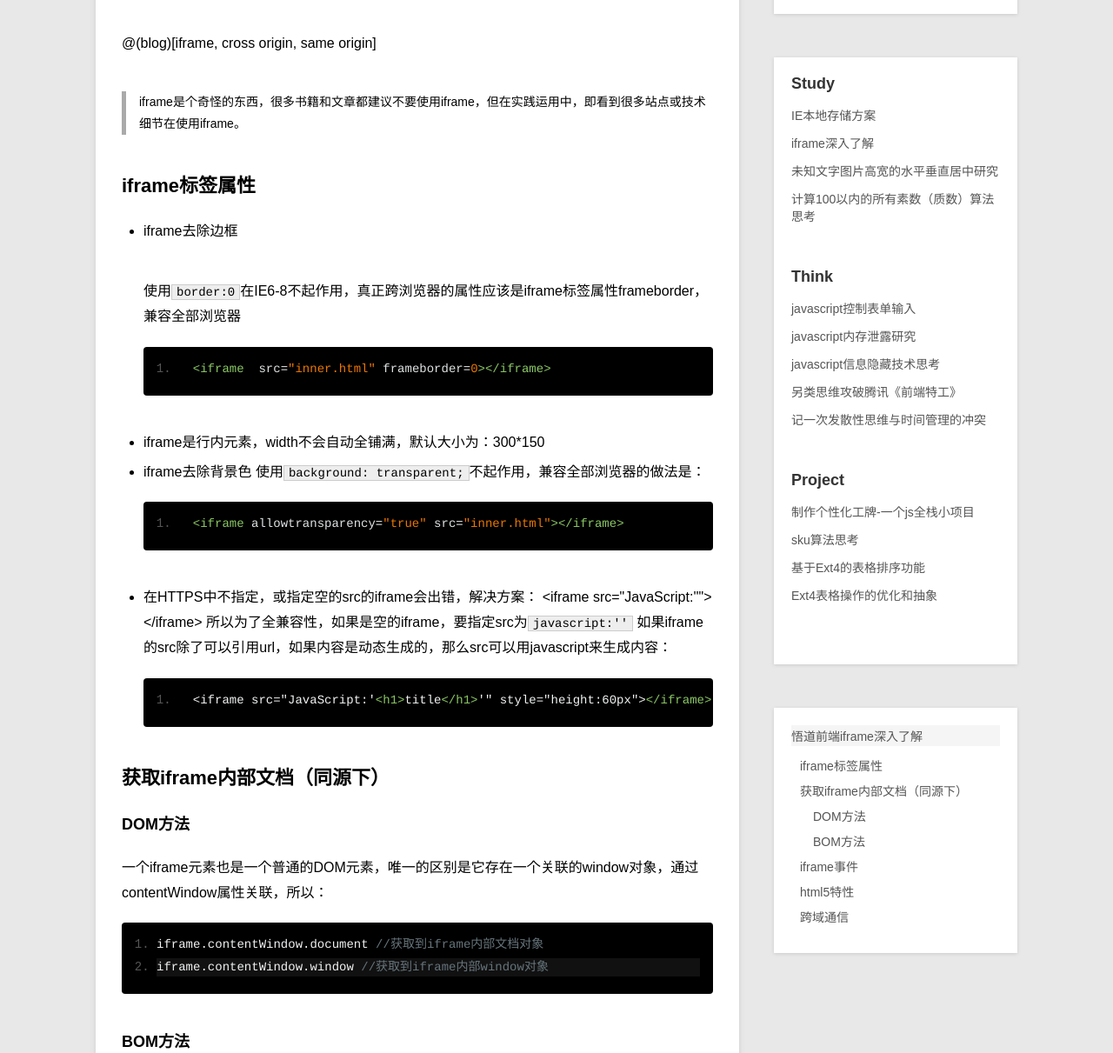
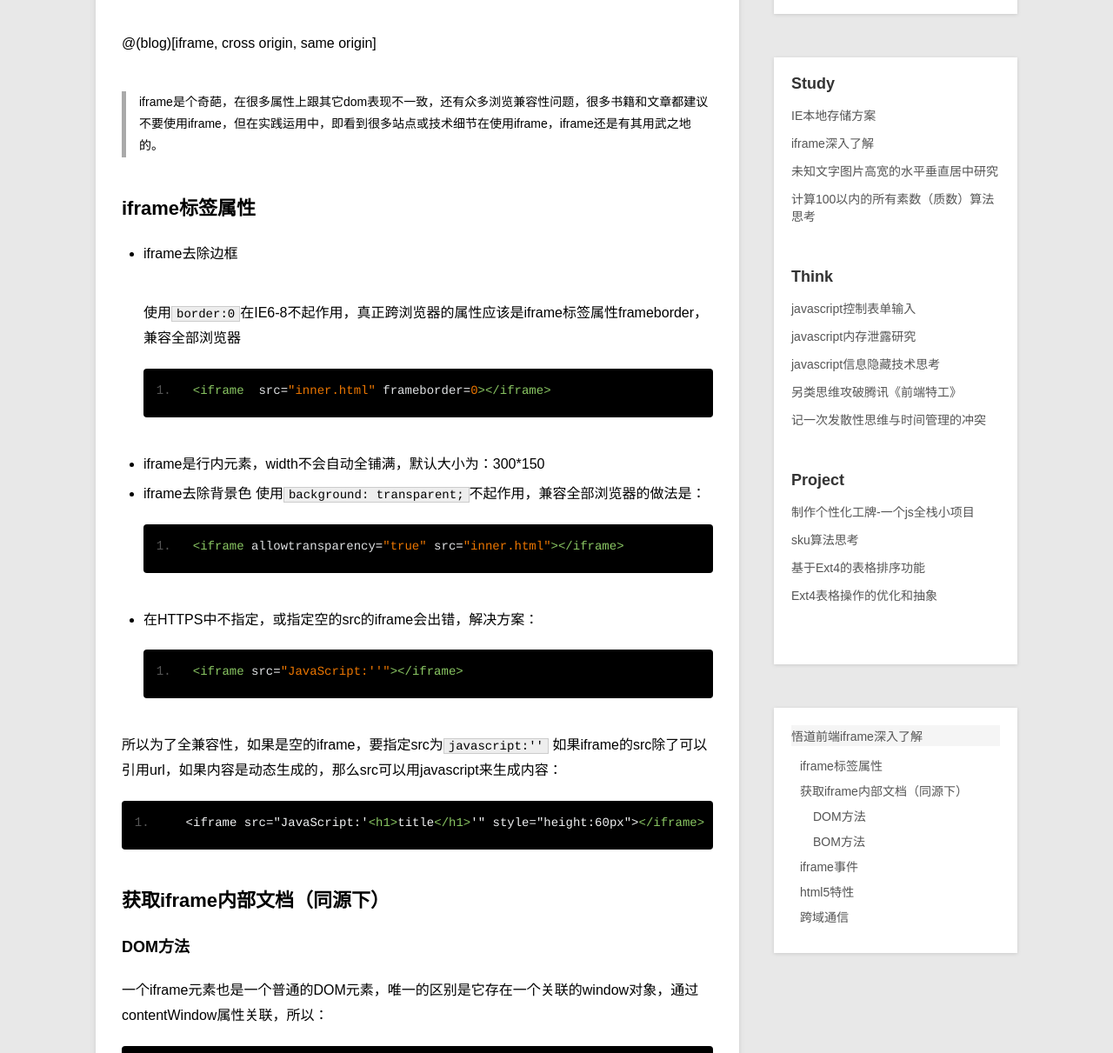
Before and after one commit to webfing/webfing.github.io, a Jekyll site: the page built from _posts/study/2014-03-18-deep-in-iframe.md, in a window 1280 px wide and 1400 px high, cut to the strip 189-1400 px from the top of the window. Shown: the whole strip at 87% size. Built offline with Jekyll 4.4.1, drawn with Linux system fonts in a browser that asks for light colours; Markdown is read by kramdown in place of the engine named in the settings; comment, search, counter and statistics services are not loaded.

Commit message:
新增-深入学习iframe2

```diff
--- a/_posts/study/2014-03-18-deep-in-iframe.md
+++ b/_posts/study/2014-03-18-deep-in-iframe.md
@@ -7,7 +7,7 @@ category: study
 
 @(blog)[iframe, cross origin, same origin]
 
-> iframe是个奇怪的东西，很多书籍和文章都建议不要使用iframe，但在实践运用中，即看到很多站点或技术细节在使用iframe。
+> iframe是个奇葩，在很多属性上跟其它dom表现不一致，还有众多浏览兼容性问题，很多书籍和文章都建议不要使用iframe，但在实践运用中，即看到很多站点或技术细节在使用iframe，iframe还是有其用武之地的。
 
 ## iframe标签属性
 
@@ -22,8 +22,11 @@ category: study
     使用`background: transparent;`不起作用，兼容全部浏览器的做法是：
 
         <iframe allowtransparency="true" src="inner.html"></iframe>
+
 * 在HTTPS中不指定，或指定空的src的iframe会出错，解决方案：
+
         <iframe src="JavaScript:''"></iframe>
+
 所以为了全兼容性，如果是空的iframe，要指定src为`javascript:''`
 如果iframe的src除了可以引用url，如果内容是动态生成的，那么src可以用javascript来生成内容：
 
```
